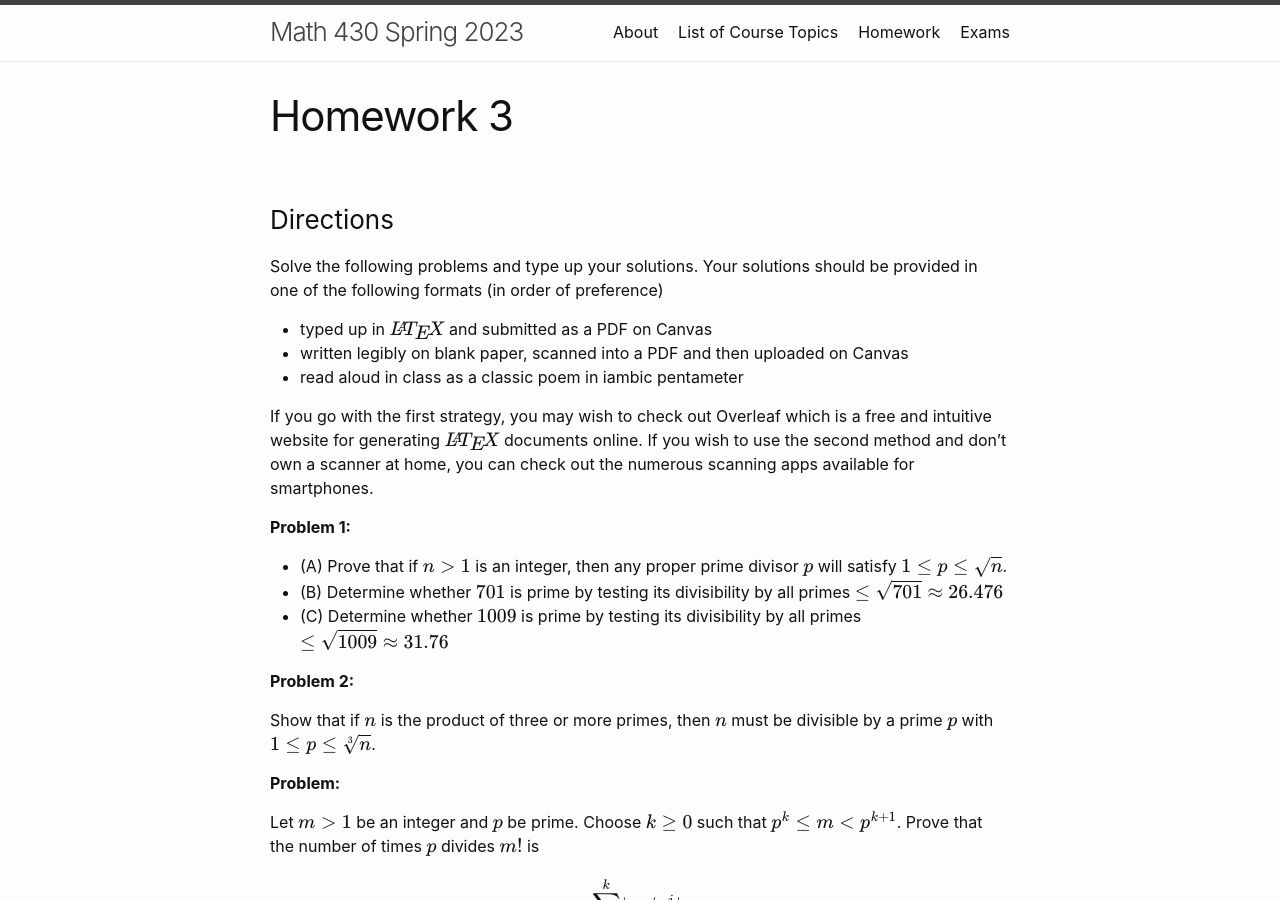
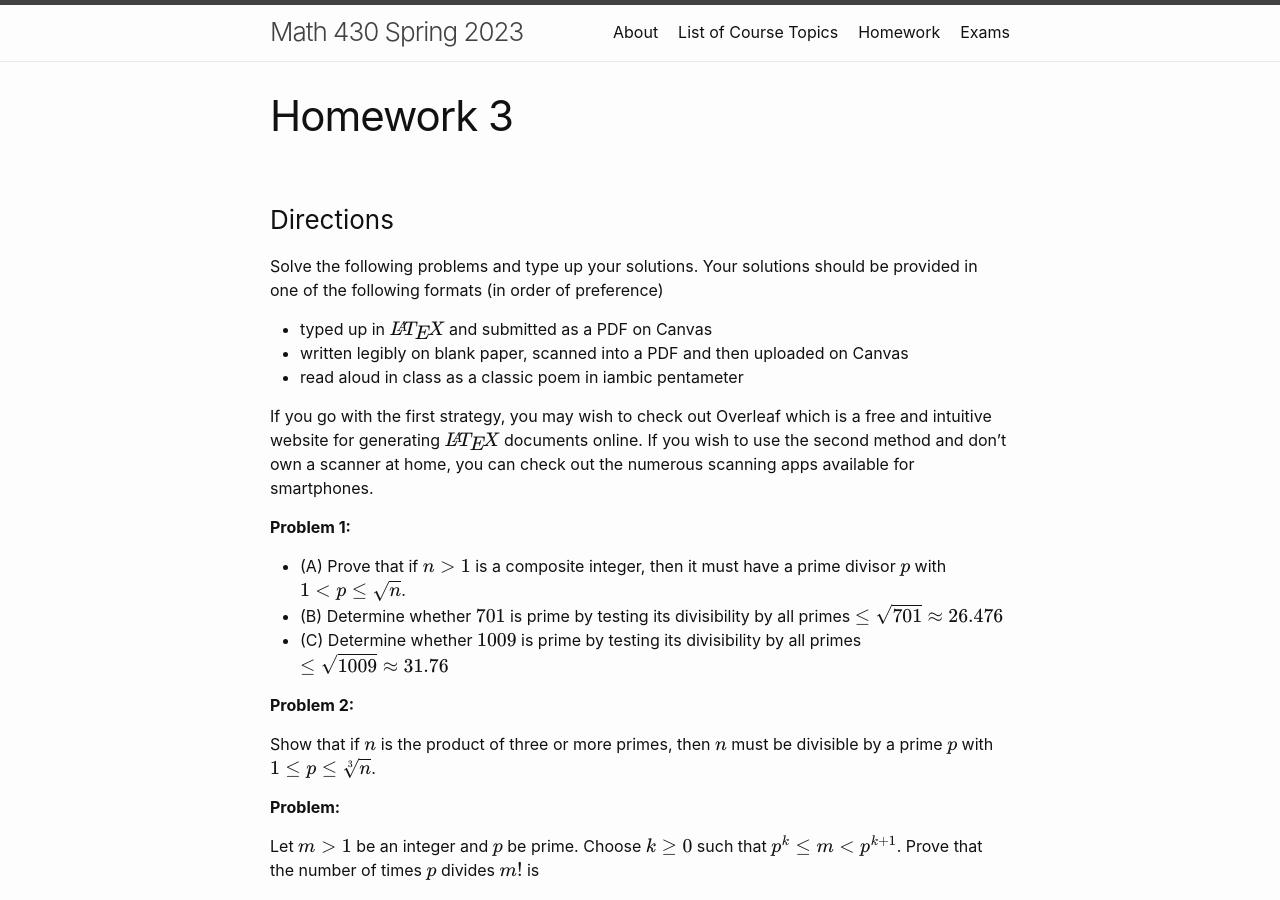
Before and after one commit to wcasper/math430spring2023, a Jekyll site: the page built from _homework/hw3.md, in a window 1280 px wide and 900 px high. Built offline with Jekyll 4.4.1, drawn with Linux system fonts in a browser that asks for light colours.

Commit message:
updated question 1

```diff
--- a/_homework/hw3.md
+++ b/_homework/hw3.md
@@ -15,7 +15,7 @@ If you wish to use the second method and don't own a scanner at home, you can ch
 
 **Problem 1:**
 
-* (A) Prove that if $$n>1$$ is an integer, then any proper prime divisor $$p$$ will satisfy $$1\leq p\leq\sqrt{n}$$.
+* (A) Prove that if $$n>1$$ is a composite integer, then it must have a prime divisor $$p$$ with $$1 <  p\leq\sqrt{n}$$.
 * (B) Determine whether $$701$$ is prime by testing its divisibility by all primes $$\leq \sqrt{701} \approx 26.476$$
 * (C) Determine whether $$1009$$ is prime by testing its divisibility by all primes $$\leq \sqrt{1009} \approx 31.76$$
 
```
